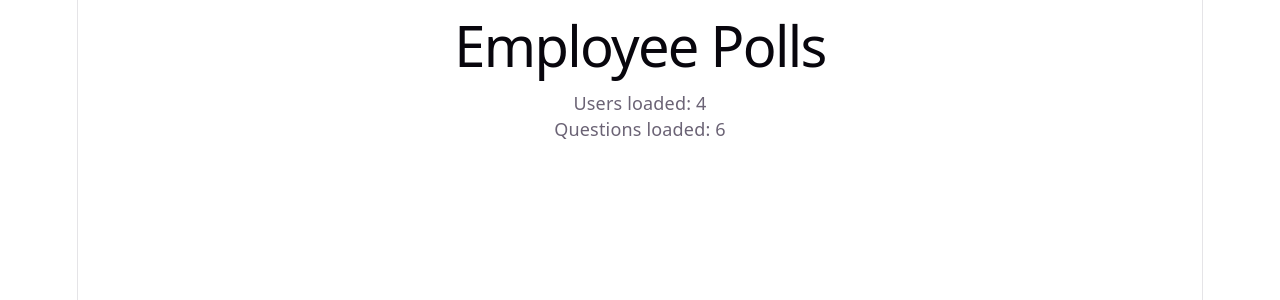
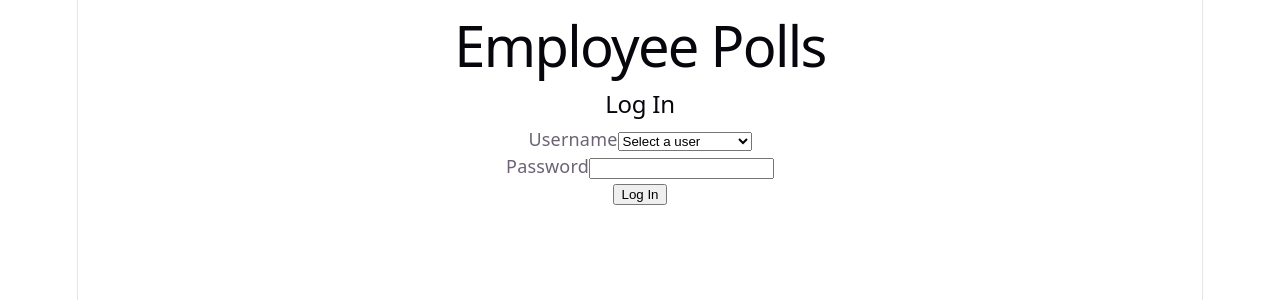
Before and after one commit to Onyiee/employee-polls, a React (Vite) app: page /login in a window 1280 px wide. Shown: the top 300 px of the page. Built offline with nearby package versions, Linux system fonts and the light colour scheme.

Commit message:
feat: implement user authentication

```diff
--- a/src/App.jsx
+++ b/src/App.jsx
@@ -2,12 +2,15 @@ import { useEffect } from 'react';
 import { useDispatch, useSelector } from 'react-redux';
 
 import { fetchInitialData } from './app/thunks';
+import LoginPage from './pages/LoginPage';
+import { logout } from './features/auth/authSlice';
 
 function App() {
   const dispatch = useDispatch();
 
   const users = useSelector((state) => state.users);
   const questions = useSelector((state) => state.questions);
+  const authedUser = useSelector((state)=> state.auth.authedUser);
 
   useEffect(() => {
     dispatch(fetchInitialData());
@@ -17,13 +20,23 @@ function App() {
     return <p>Loading application data...</p>;
   }
 
+  if(!authedUser){
+      return <LoginPage />
+  }
+
+  const handleLogout = ()=> {
+      dispatch(logout());
+  };
+
   return (
       <div>
-        <h1>Employee Polls</h1>
+        <h1>Welcome, {users[authedUser].name}!</h1>
+        <p>Users loaded: {Object.keys(users).length}</p>
+        <p>Questions loaded: {Object.keys(questions).length}</p>
 
-        <p>Users loaded: {Object.keys(users).length}</p>
-
-        <p>Questions loaded: {Object.keys(questions).length}</p>
+        <button onClick={handleLogout}>
+            Logout
+        </button>
       </div>
   );
 }
--- /dev/null
+++ b/src/pages/LoginPage.jsx
@@ -0,0 +1,70 @@
+import { useState } from 'react';
+import { useDispatch, useSelector } from 'react-redux';
+import { login } from '../features/auth/authSlice';
+
+function LoginPage() {
+    const dispatch = useDispatch();
+
+    const users = useSelector((state)=> state.users);
+
+    const [selectedUser, setSelectedUser] = useState('');
+    const [password, setPassword] = useState('');
+    const [error, setError] = useState('');
+
+    const handleSubmit = (e) => {
+        e.preventDefault();
+
+        const user = users[selectedUser];
+
+        if (!user || user.password !== password) {
+            setError('Invalid username or password');
+            return;
+        }
+
+        dispatch(login(selectedUser));
+    };
+
+    return (
+        <div>
+            <h1>Employee Polls</h1>
+            <h2>Log In</h2>
+
+            <form onSubmit={handleSubmit}>
+                <div>
+                    <label htmlFor="username">Username</label>
+
+                    <select
+                    id="username"
+                    value={selectedUser}
+                    onChange={(e)=> setSelectedUser(e.target.value)}
+                    required
+                    >
+                        <option value="">Select a user</option>
+                        {Object.values(users).map((user)=> (
+                            <option key={user.id} value={user.id}>
+                                {user.name}
+                            </option>
+                        ))}
+                    </select>
+                </div>
+
+                <div>
+                    <label htmlFor="password">Password</label>
+
+                    <input
+                        id="password"
+                        type="password"
+                        value={password}
+                        onChange={(e)=> setPassword(e.target.value)}
+                        required
+                    />
+                </div>
+
+                {error && <p>{error}</p>}
+                <button type="submit">Log In</button>
+            </form>
+        </div>
+    );
+}
+
+export default LoginPage;
```
